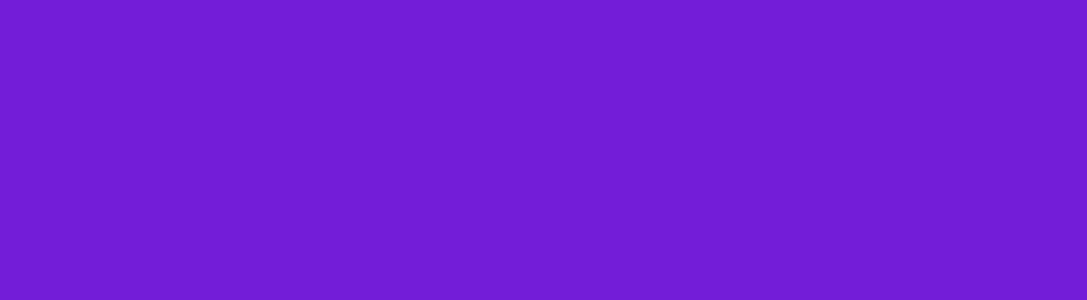
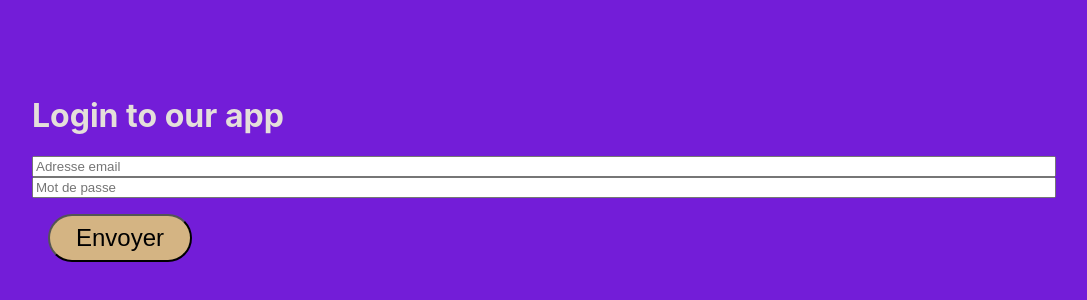
Before and after one commit to Deotyma/react-ganiser, a React (Create React App) app: page / in a window 1280 px wide. Shown: the part 1024-1324 px from the top of the page, without its empty margins (96-1183 px from the left). Before the commit the page ends 800 px from the top, so only its background shows below. Built offline with nearby package versions, Linux system fonts and the light colour scheme.

Commit message:
add first layout of login page

```diff
--- a/src/App.js
+++ b/src/App.js
@@ -1,9 +1,13 @@
 import './App.css';
 import Home from './pages/Home';
+import Login from './pages/Login';
 
 const App = () => {
   return (
-   <Home/>
+    <>
+      <Home/>
+      <Login/>
+    </>
   );
 }
 
--- /dev/null
+++ b/src/pages/Login.jsx
@@ -0,0 +1,12 @@
+const Login = () => {
+    return (
+      <div className="container">
+          <h1> Login to our app</h1>
+          <input type="email" placeholder="Adresse email"/>
+          <input type="password" placeholder="Mot de passe"/>
+          <button className="primary_button">Envoyer</button>
+      </div>
+    );
+  }
+
+  export default Login;
```
Also changed, not shown: 2 other files (tests, documents, lock files or other folders).
